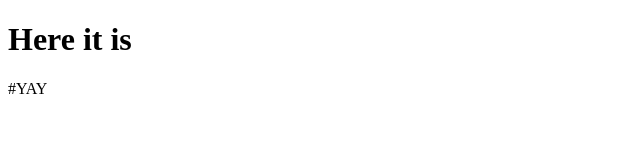
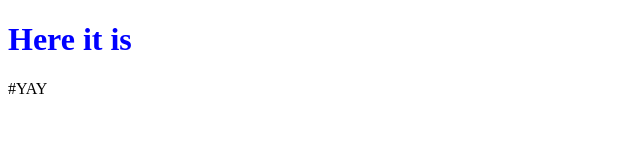
Before and after one commit to Wonder-events/wonder-events.github.io, a plain HTML site: page index.html in a window 1280 px wide. Shown: the whole page, without its empty margins (0-640 px from the left). Drawn offline with Linux system fonts and the light colour scheme.

Commit message:
Created a stylesheet

```diff
--- a/index.html
+++ b/index.html
@@ -1,6 +1,7 @@
 <!DOCTYPE HTML>
 <html>
 <head>
+	<link rel="stylesheet" href="./stylesheet.css" />
 	<title>This is my web page</title>
 </head>
 <body>
--- /dev/null
+++ b/stylesheet.css
@@ -0,0 +1,4 @@
+h1 {
+	font size: 40px;
+	color: blue;
+}
```
